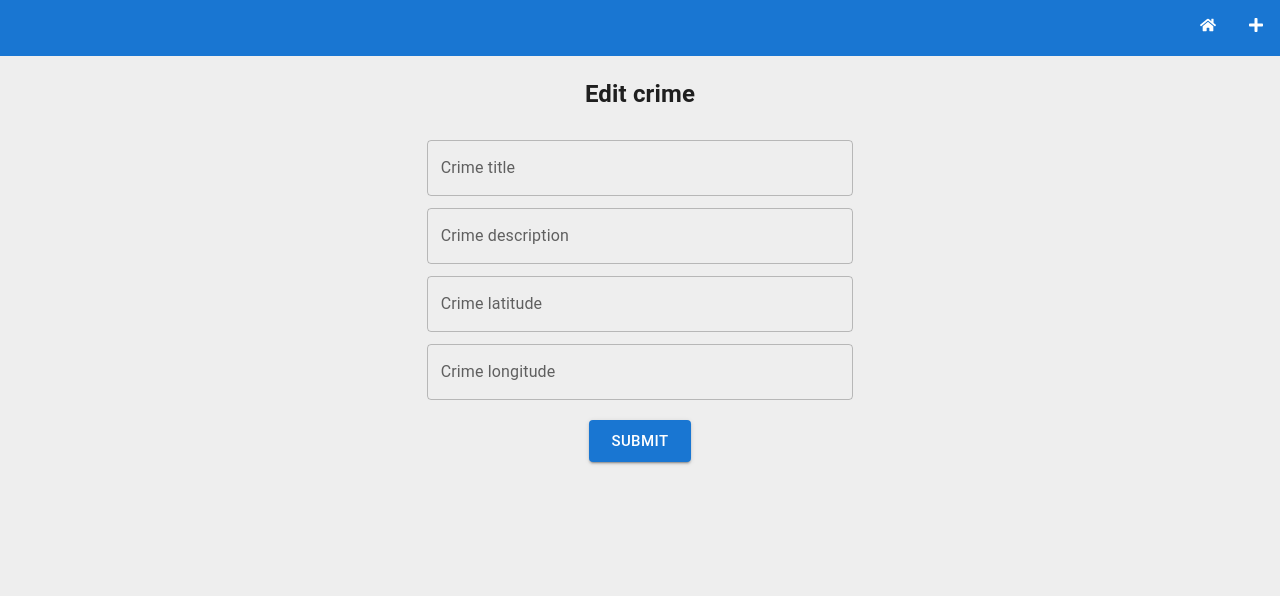
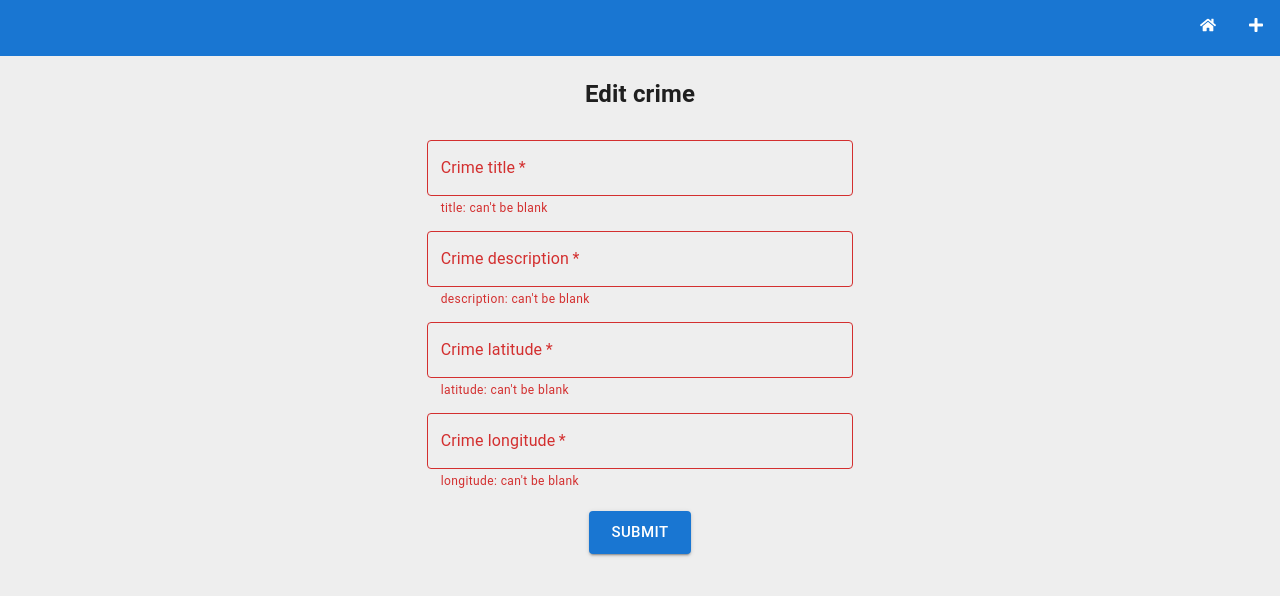
Before and after one commit to SyntaxBreaker/International-Crime-Map, a React (Create React App) app: page /editCrime/1 in a window 1280 px wide. Shown: the top 596 px of the page. Built offline with nearby package versions, Linux system fonts and the light colour scheme; no server answers; the database is empty.

Commit message:
Add a form validation

```diff
--- a/src/components/Form.tsx
+++ b/src/components/Form.tsx
@@ -29,6 +29,10 @@ export function Form({ data }: { data?: FormData }) {
 
     const handleChange = (event: React.ChangeEvent<HTMLInputElement>): void => {
         const { name, value } = event.target;
+        if(/^\s/gm.test(value)) return;
+        if(name === 'latitude' || name === 'longitude') {
+            if(/[^-0-9.]/g.test(value) || value.charAt(0) === '.') return;
+        }
         setFormData({ ...formData, [name]: value });
     };
 
@@ -69,6 +73,9 @@ export function Form({ data }: { data?: FormData }) {
                     onChange={handleChange}
                     value={formData.title}
                     inputProps={{maxLength: 32}}
+                    required
+                    error={formData.title === ''}
+                    helperText={formData.title === '' ? "title: can't be blank" : ''}
                 />
             </Grid>
             <Grid item xs={12} lg={5} style={{ margin: "0 auto" }}>
@@ -82,6 +89,9 @@ export function Form({ data }: { data?: FormData }) {
                     onChange={handleChange}
                     value={formData.description}
                     inputProps={{maxLength: 128}}
+                    required
+                    error={formData.description === ''}
+                    helperText={formData.description === '' ? "description: can't be blank" : ''}
                 />
             </Grid>
             <Grid item xs={12} lg={5} style={{ margin: "0 auto" }}>
@@ -94,6 +104,9 @@ export function Form({ data }: { data?: FormData }) {
                     sx={{ width: "80%" }}
                     onChange={handleChange}
                     value={formData.latitude}
+                    required
+                    error={formData.latitude === ''}
+                    helperText={formData.latitude === '' ? "latitude: can't be blank" : ''}
                 />
             </Grid>
             <Grid item xs={12} lg={5} style={{ margin: "0 auto" }}>
@@ -106,6 +119,9 @@ export function Form({ data }: { data?: FormData }) {
                     sx={{ width: "80%" }}
                     onChange={handleChange}
                     value={formData.longitude}
+                    required
+                    error={formData.longitude === ''}
+                    helperText={formData.longitude === '' ? "longitude: can't be blank" : ''}
                 />
             </Grid>
             <Grid container justifyContent="center" sx={{ mt: "1rem" }}>
```
